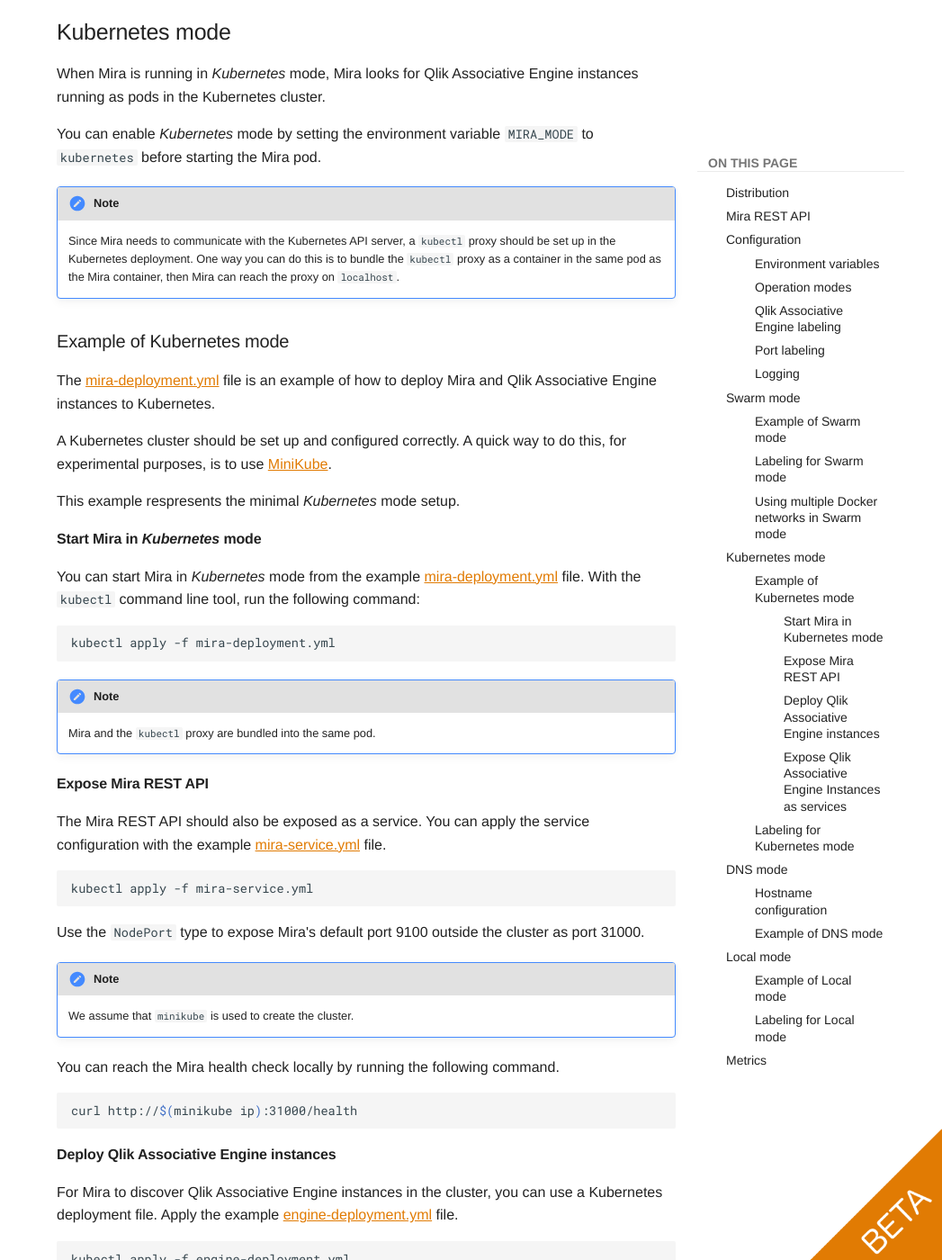
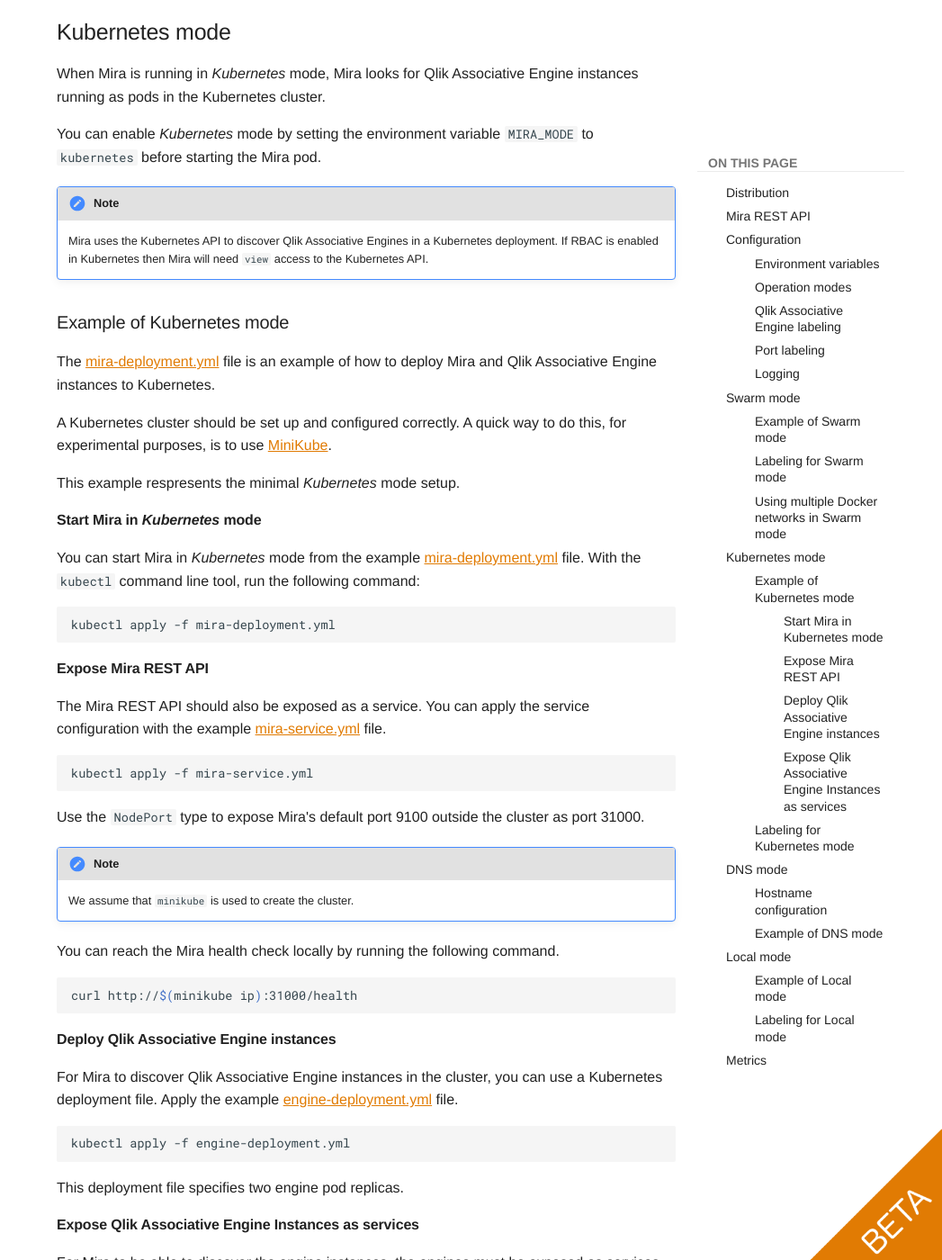
Before and after one commit to qlik-oss/core-website, an MkDocs documentation site: the page built from docs/services/mira.md, in a window 1280 px wide and 1400 px high, scrolled down 5701 px. Shown: the whole window at 90% size, without its empty margins (233-1280 px from the left). Built offline with MkDocs 1.6.1 and Material for MkDocs 9.7.7, drawn with Linux system fonts in a browser that asks for light colours; comment, search, counter and statistics services are not loaded.

Commit message:
Update Mira documentation regarding access to the Kubernetes API (#396)
* Remove Mira sidecart documentation

* Remove Mira sidecart documentation from orchestration.md

* Simplify mira rbac documentation

````diff
--- a/docs/services/mira.md
+++ b/docs/services/mira.md
@@ -203,10 +203,8 @@
 before starting the Mira pod.
 
 !!! Note
-    Since Mira needs to communicate with the Kubernetes API server,
-    a `kubectl` proxy should be set up in the Kubernetes deployment.
-    One way you can do this is to bundle the `kubectl` proxy as a container in the same pod as the Mira container,
-    then Mira can reach the proxy on `localhost`.
+    Mira uses the Kubernetes API to discover Qlik Associative Engines in a Kubernetes deployment.
+    If RBAC is enabled in Kubernetes then Mira will need `view` access to the Kubernetes API.
 
 ### Example of Kubernetes mode
 
@@ -228,9 +226,6 @@
 ```sh
 kubectl apply -f mira-deployment.yml
 ```
-
-!!! Note
-    Mira and the `kubectl` proxy are bundled into the same pod.
 
 #### Expose Mira REST API
 
````
Also changed, not shown: docs/tutorials/orchestration.md (+1 -5 lines).
